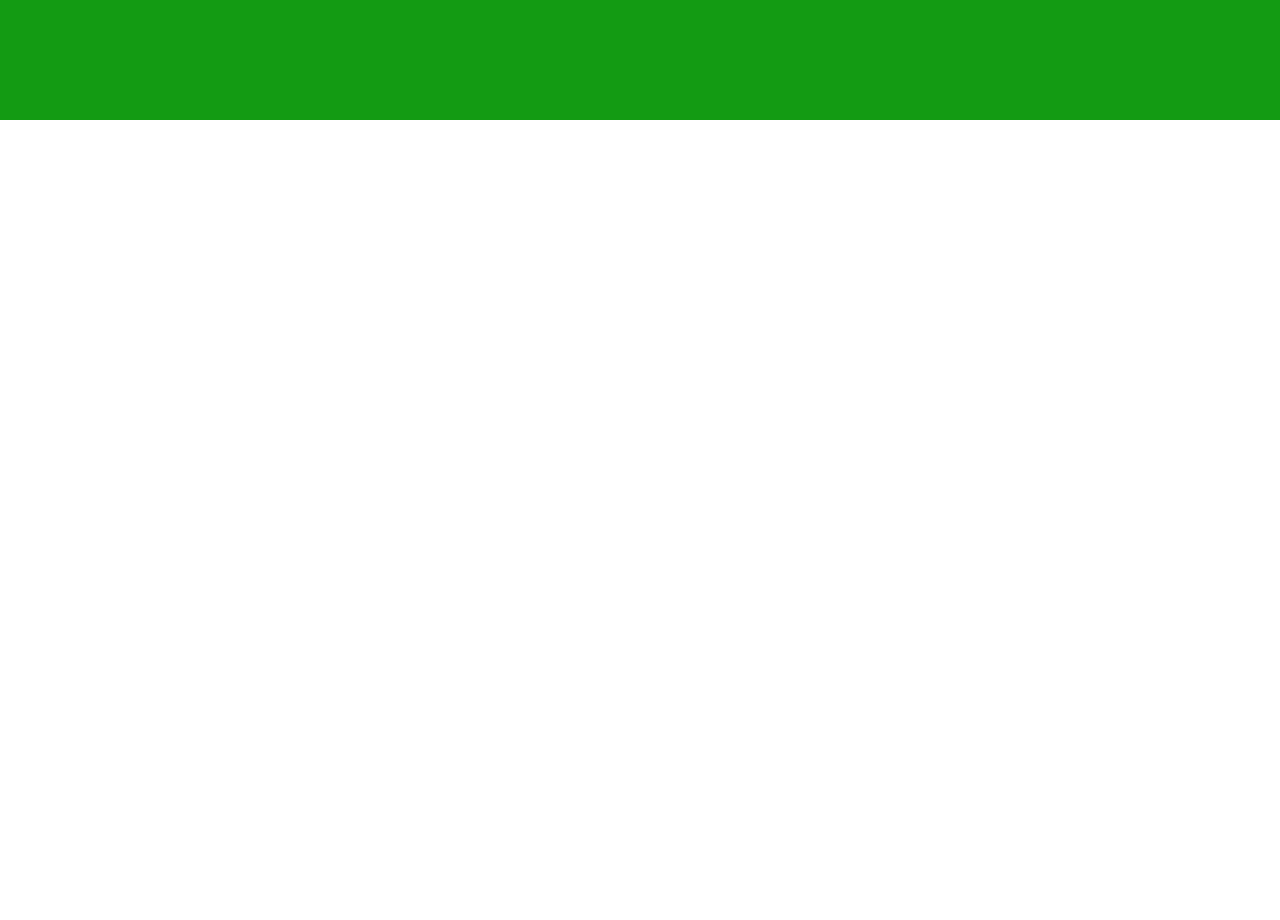
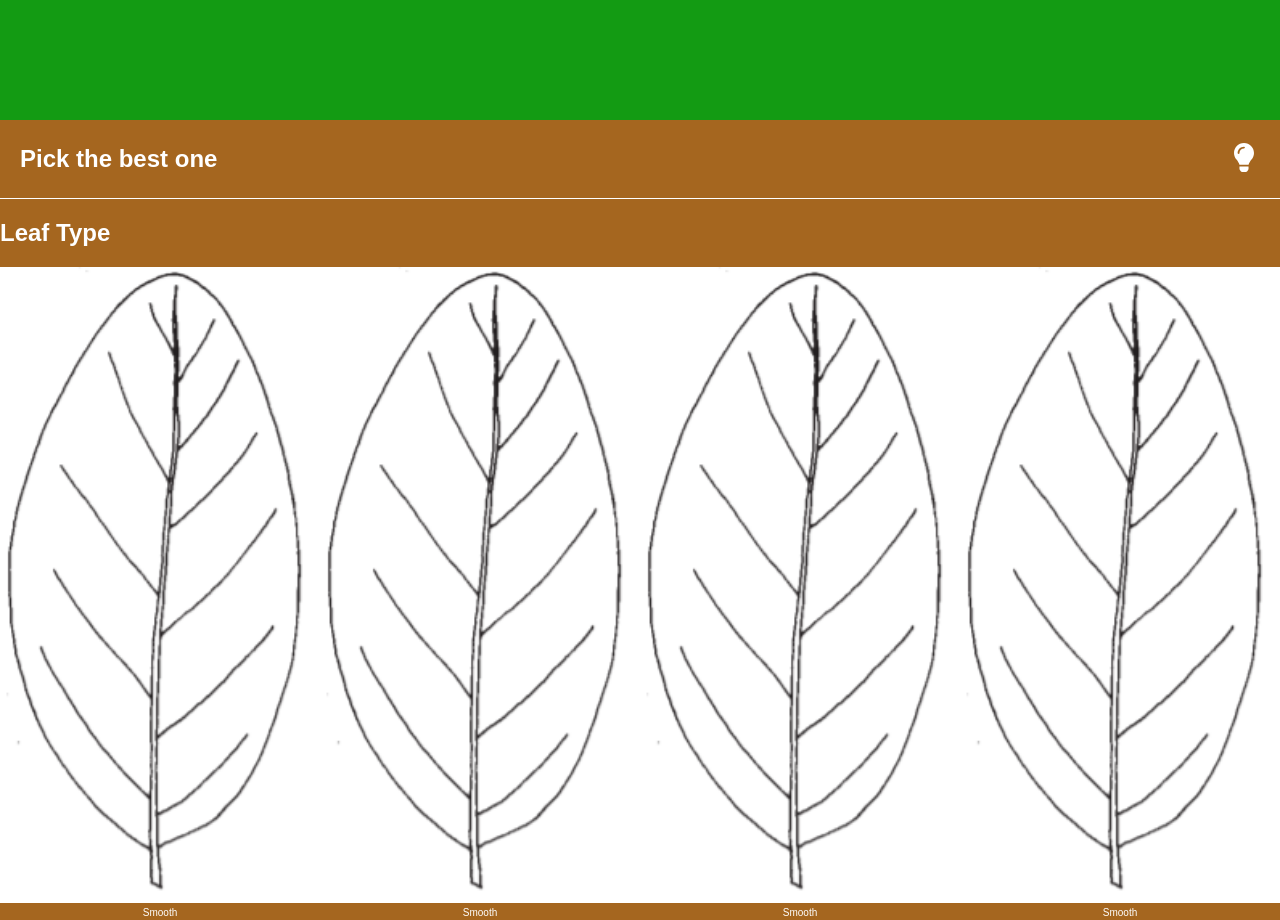
Before and after one commit to iceicery/trick-or-tree, a React (Create React App) app: page /treehunt in a window 1280 px wide. Shown: the part 3140-4060 px from the top of the page. Before the commit the page ends 3260 px from the top, so only its background shows below. Built offline with nearby package versions, Linux system fonts and the light colour scheme.

Commit message:
feat/treehunt component

```diff
--- a/src/App.js
+++ b/src/App.js
@@ -5,6 +5,7 @@ import ChampionMap from './component/ChampionMap/ChampionMap';
 import CodeEnter from './component/CodeEnter/CodeEnter';
 import Home from './component/Home/Home';
 import Tips from './component/Tips/Tips';
+import TreeHunt from './component/TreeHunt/TreeHunt';
 
 function App() {
   const [isTipsOpen, setIsTipsOpen] = useState(false);
@@ -20,6 +21,7 @@ function App() {
       <About />
       <CodeEnter isTipsOpen={isTipsOpen} toggleTips={toggleTips} />
       <Tips />
+      <TreeHunt toggleTips={toggleTips} isTipsOpen={isTipsOpen} />
     </div>
   );
 }
--- a/src/component/CodeEnter/CodeEnter.css
+++ b/src/component/CodeEnter/CodeEnter.css
@@ -20,7 +20,7 @@
 }
 
 .coddenter__button-img {
-  width: 30px;
+  width: 20px;
 }
 
 .coddenter__button-tip {
--- a/src/component/Selection/Selection.css
+++ b/src/component/Selection/Selection.css
@@ -0,0 +1,30 @@
+.selection {
+  color: #fff;
+}
+
+.selection__list {
+  list-style: none;
+  padding: 0;
+  margin: 0;
+  display: grid;
+  grid-template-columns: repeat(4, 1fr);
+  flex-wrap: wrap;
+}
+
+.selection__list-item {
+  list-style: none;
+  padding: 0;
+  margin: 0;
+}
+
+.selection__img {
+  width: 100%;
+}
+
+.selection__description {
+  padding: 0;
+  margin: 0;
+  font-size: 10px;
+  font-weight: 100;
+  text-align: center;
+}
--- a/src/component/Selection/Selection.js
+++ b/src/component/Selection/Selection.js
@@ -3,12 +3,16 @@ import './Selection.css';
 export default function Selection({ title, choices }) {
   return (
     <section className="selection">
-      <h2>{title}</h2>
-      <ul>
+      <h2 className="selection__title">{title}</h2>
+      <ul className="selection__list">
         {choices.map((choice, i) => (
-          <li key={i}>
-            <img src={choice.image} alt={choice.alt} />
-            <p>{choice.description}</p>
+          <li className="selection__list-item" key={i}>
+            <img
+              className="selection__img"
+              src={choice.image}
+              alt={choice.description}
+            />
+            <p className="selection__description">{choice.description}</p>
           </li>
         ))}
       </ul>
--- a/src/component/Tips/Tips.css
+++ b/src/component/Tips/Tips.css
@@ -1,7 +1,7 @@
 .tips {
-  padding: 40px 30px;
+  padding: 30px 30px;
   position: absolute;
-  top: 30px;
+  top: 50px;
   left: 0;
   border-radius: 10px;
   background-color: #fff;
--- /dev/null
+++ b/src/component/TreeHunt/TreeHunt.css
@@ -0,0 +1,16 @@
+.treehunt {
+  background-color: #a5661f;
+  height: 100vh;
+  position: relative;
+}
+
+.treehunt__title-box {
+  display: flex;
+  justify-content: space-between;
+  padding: 5px 20px;
+  border-bottom: #fff solid 1px;
+}
+
+.treehunt__title {
+  color: #fff;
+}
--- /dev/null
+++ b/src/component/TreeHunt/TreeHunt.js
@@ -0,0 +1,42 @@
+import './TreeHunt.css';
+import lightbulb from '../../images/lightbulb-solid.svg';
+import Tips from '../Tips/Tips';
+import smooth from '../../images/smooth-leaf.PNG';
+import Selection from '../Selection/Selection';
+
+const leafTypes = {
+  title: 'Leaf Type',
+  choices: [
+    {
+      image: smooth,
+      description: 'Smooth',
+    },
+    {
+      image: smooth,
+      description: 'Smooth',
+    },
+    {
+      image: smooth,
+      description: 'Smooth',
+    },
+    {
+      image: smooth,
+      description: 'Smooth',
+    },
+  ],
+};
+
+export default function TreeHunt({ toggleTips, isTipsOpen }) {
+  return (
+    <section className="treehunt">
+      <Tips toggleTips={toggleTips} isTipsOpen={isTipsOpen} />
+      <div className="treehunt__title-box">
+        <h2 className="treehunt__title">Pick the best one</h2>
+        <button className="coddenter__button-tip" onClick={toggleTips}>
+          <img src={lightbulb} alt="tips" className="coddenter__button-img" />
+        </button>
+      </div>
+      <Selection title={leafTypes.title} choices={leafTypes.choices} />
+    </section>
+  );
+}
```
